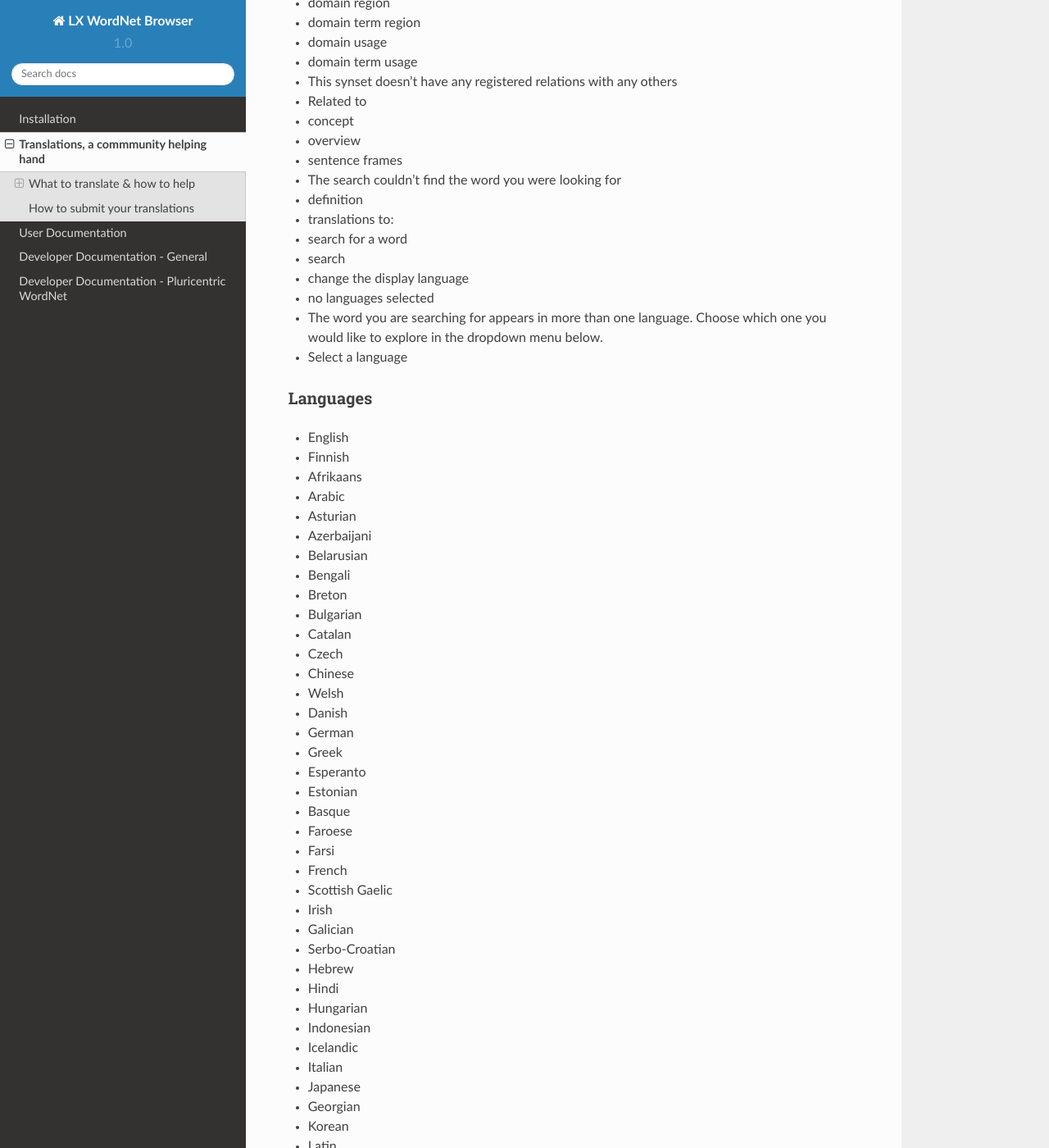
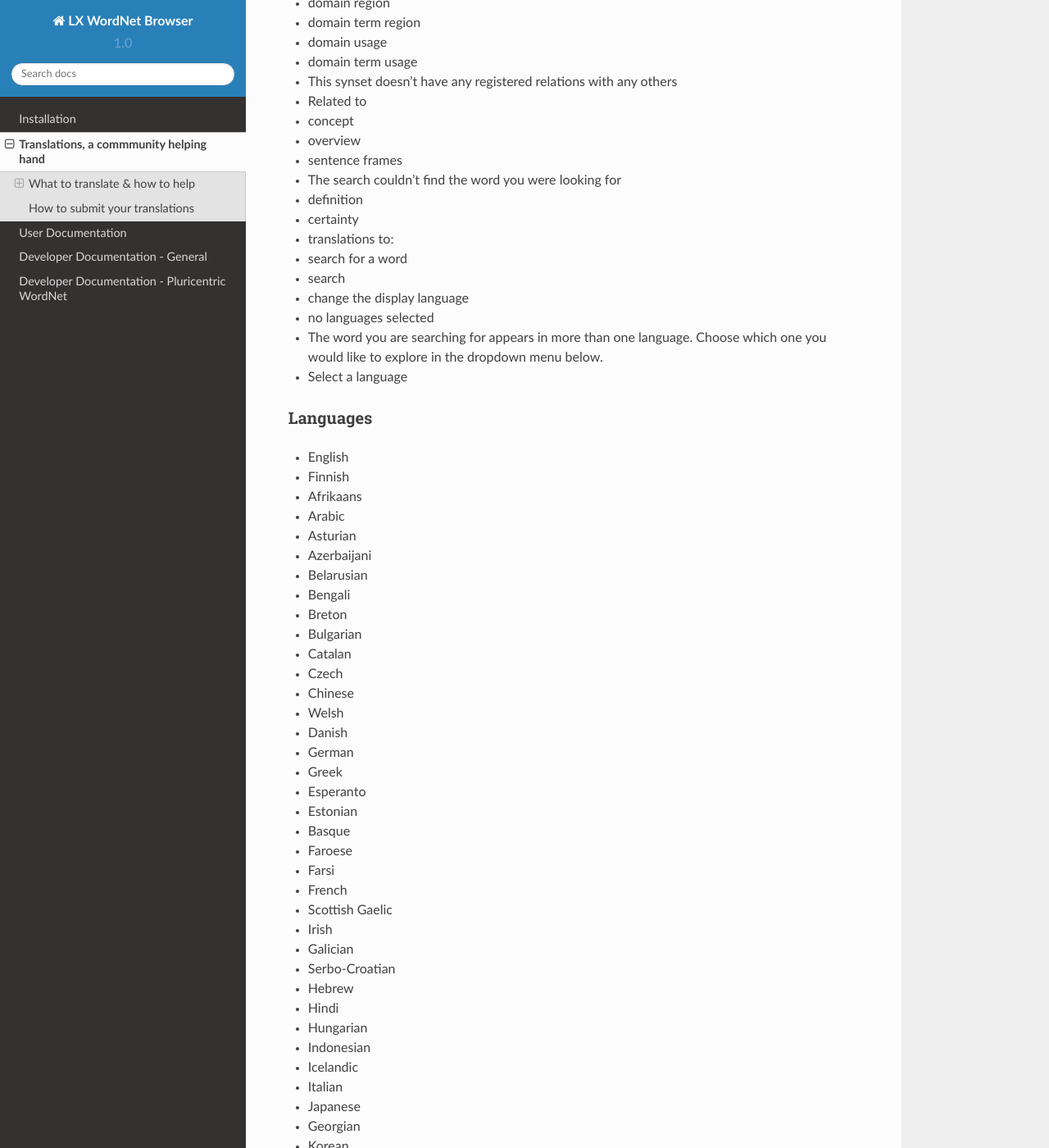
Before and after one commit to nlx-group/LX-WordNetBrowser, a Sphinx documentation site: the page built from docs/translations.rst, in a window 1280 px wide and 1400 px high, scrolled down 2602 px. Shown: the whole window at 82% size. Built offline with Sphinx 7.4.7 and the Read the Docs theme 2.0.0, drawn with Linux system fonts in a browser that asks for light colours.

Commit message:
New translation line - docs update

```diff
--- a/docs/translations.rst
+++ b/docs/translations.rst
@@ -113,6 +113,7 @@ General Menu Interactions
 - sentence frames
 - The search couldn't find the word you were looking for
 - definition
+- certainty
 - translations to:
 - search for a word
 - search
```
Also changed, not shown: other parts of docs/translations.rst (+1 -0 lines).
